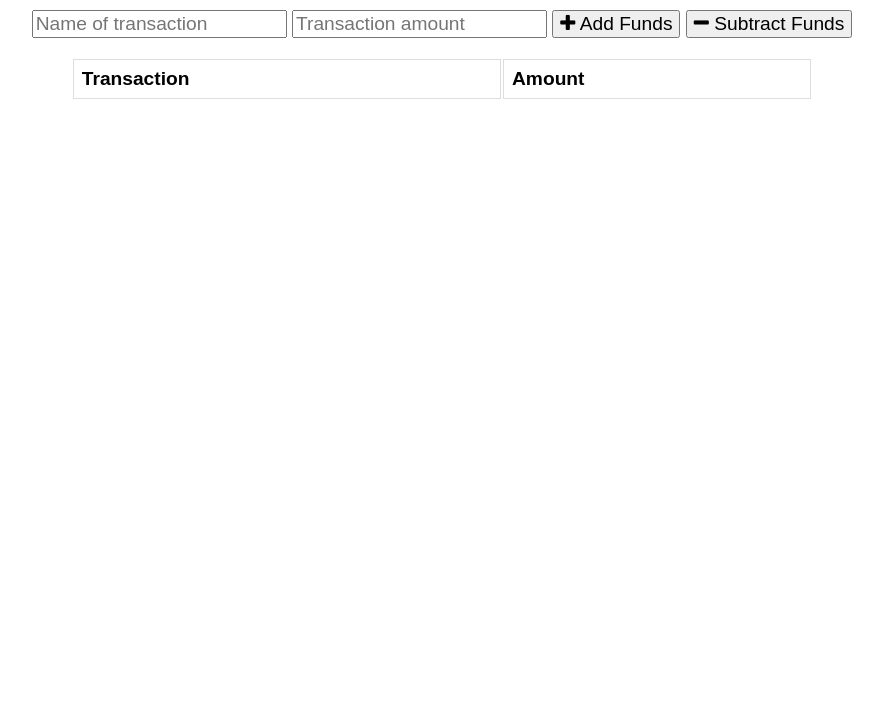
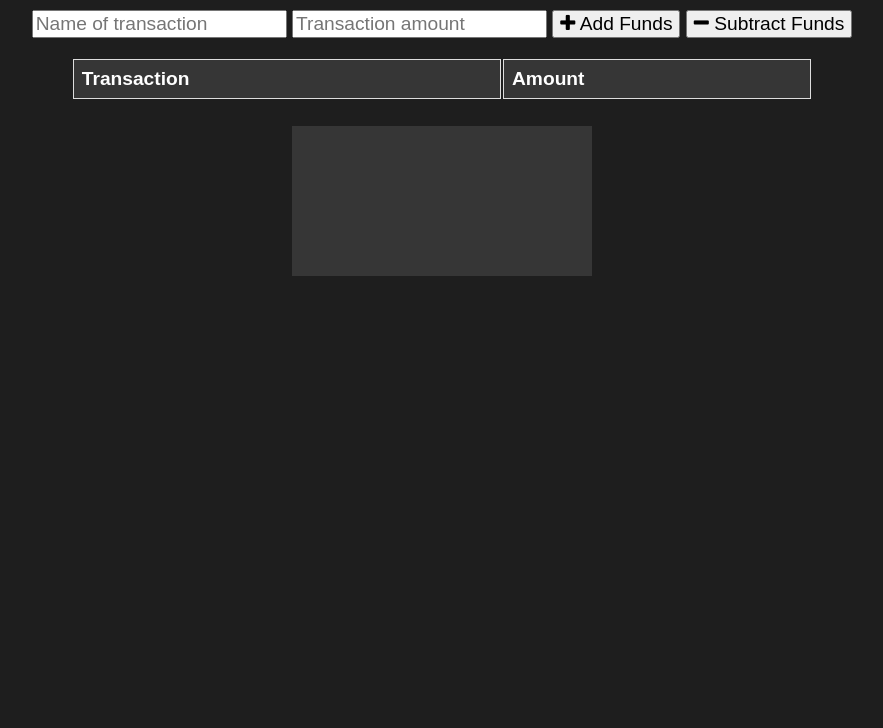
Before and after one commit to LukeMcHenry311/budget-track-ji-yeong, a website: page public/index.html in a window 1280 px wide. Shown: the part 72-800 px from the top of the page, without its empty margins (198-1081 px from the left). Drawn offline with nearby package versions, Linux system fonts and the light colour scheme; no server answers.

Commit message:
style changes

```diff
--- a/public/css/styles.css
+++ b/public/css/styles.css
@@ -1,3 +1,8 @@
+:root {
+  --deep-dark: #1e1e1e;
+  --gray-2: #363636;
+}
+
 body {
   font-size: 120%;
   font-family: Arial;
@@ -20,8 +25,8 @@ th {
   padding: 8px;
 }
 
-tr:nth-child(even) {
-  background-color: #dddddd;
+tr {
+  background-color: var(--gray-2);
 }
 
 .error {
@@ -51,3 +56,14 @@ tr:nth-child(even) {
   width: 90%;
   margin: 0 auto;
 }
+
+body {
+  background-color: var(--deep-dark);
+  color: white;
+}
+
+#myChart {
+  color: red;
+  background-color: var(--gray-2);
+  margin-top: 25px;
+}
--- a/public/js/index.js
+++ b/public/js/index.js
@@ -72,7 +72,7 @@ function populateChart() {
         {
           label: "Total Over Time",
           fill: true,
-          backgroundColor: "#6666ff",
+          backgroundColor: "white",
           data,
         },
       ],
```
